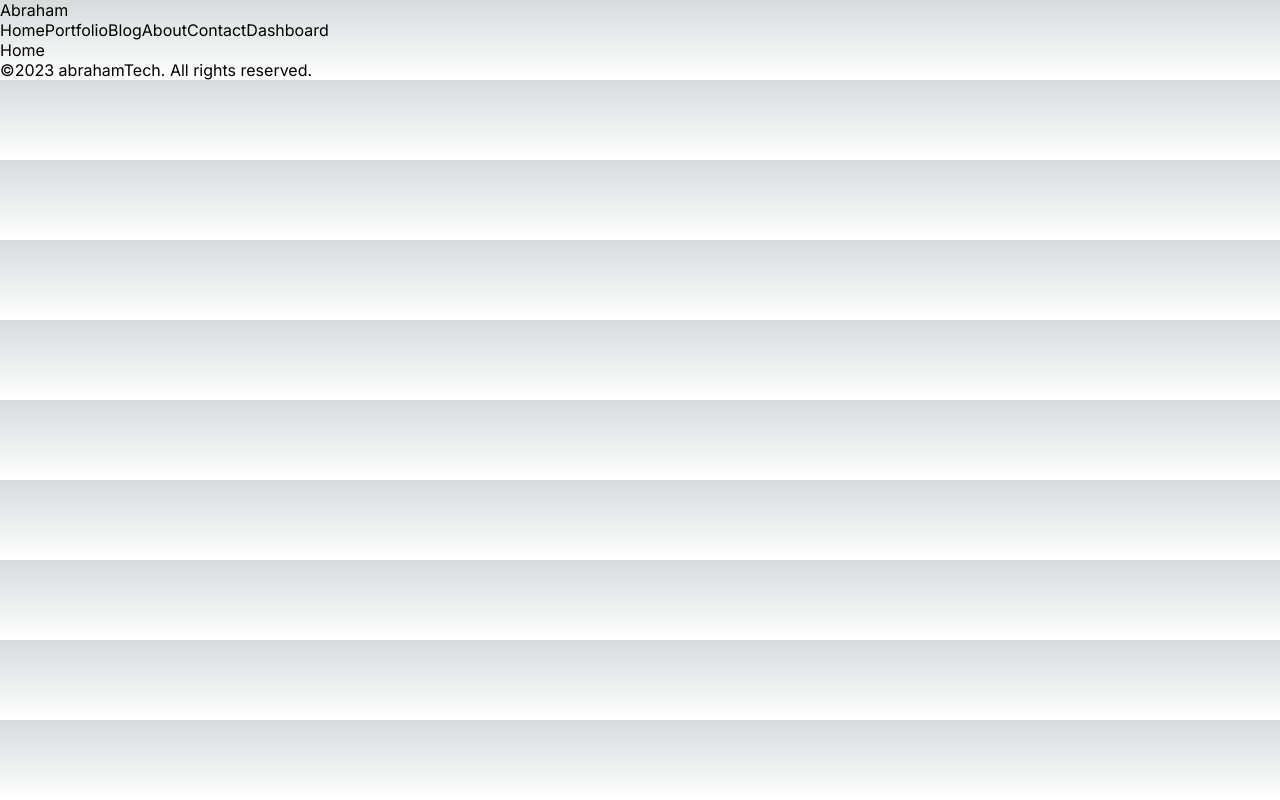
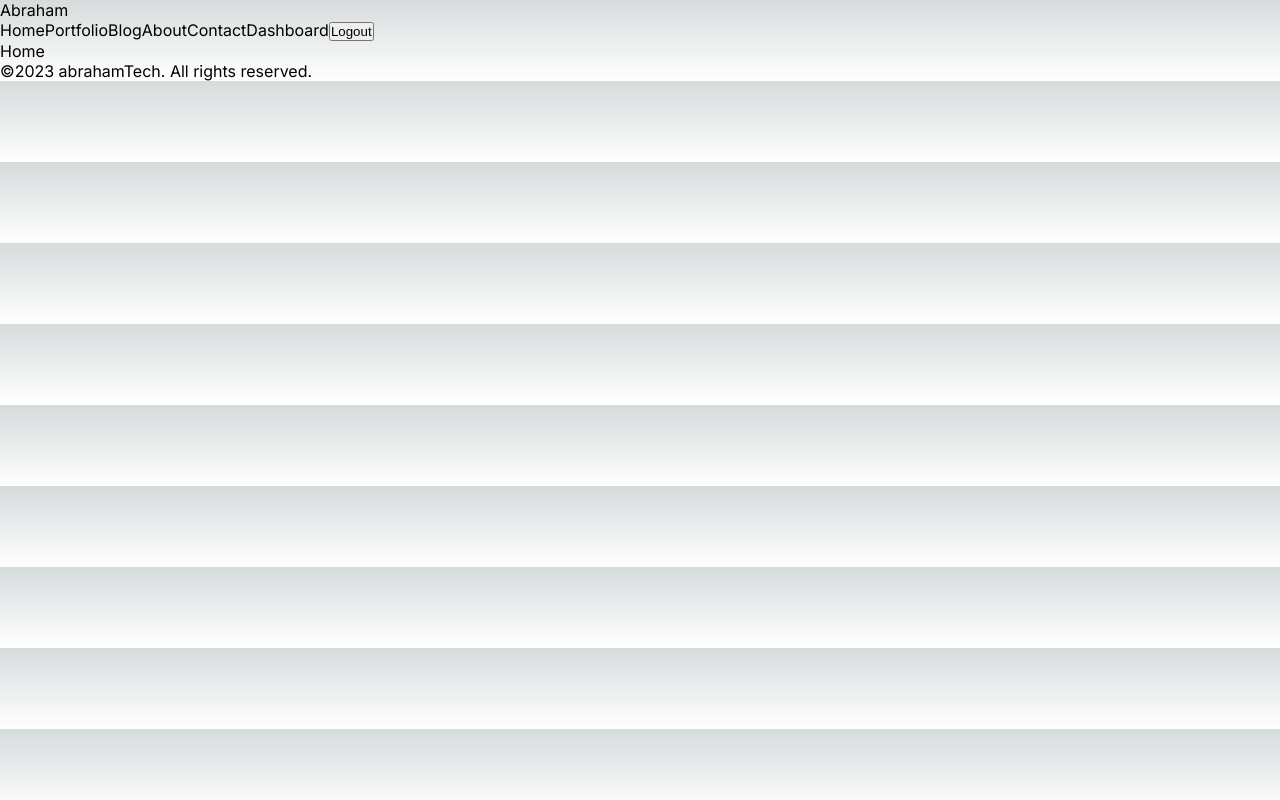
Before and after one commit to abrahamTech/NextJs-FullStackApp1, a Next.js app: page / in a window 1280 px wide. Built offline with nearby package versions, Linux system fonts and the light colour scheme.

Commit message:
Randering SSR & CSR explanation has been added to the project

```diff
--- a/src/components/navbar/Navbar.jsx
+++ b/src/components/navbar/Navbar.jsx
@@ -1,3 +1,5 @@
+"use client"
+
 import React from 'react';
 import Link from 'next/link';
 
@@ -44,6 +46,12 @@ const Navbar = () => {
             {links.map((link) => (
                 <Link key={link.id} href={link.url}>{link.title}</Link>
             ))}
+
+            <button onClick={() => {
+              console.log("Logged Out")
+            }}>
+              Logout
+            </button>
         </div>
     </div>
   )
```
Also changed, not shown: 1 other file (tests, documents, lock files or other folders).
